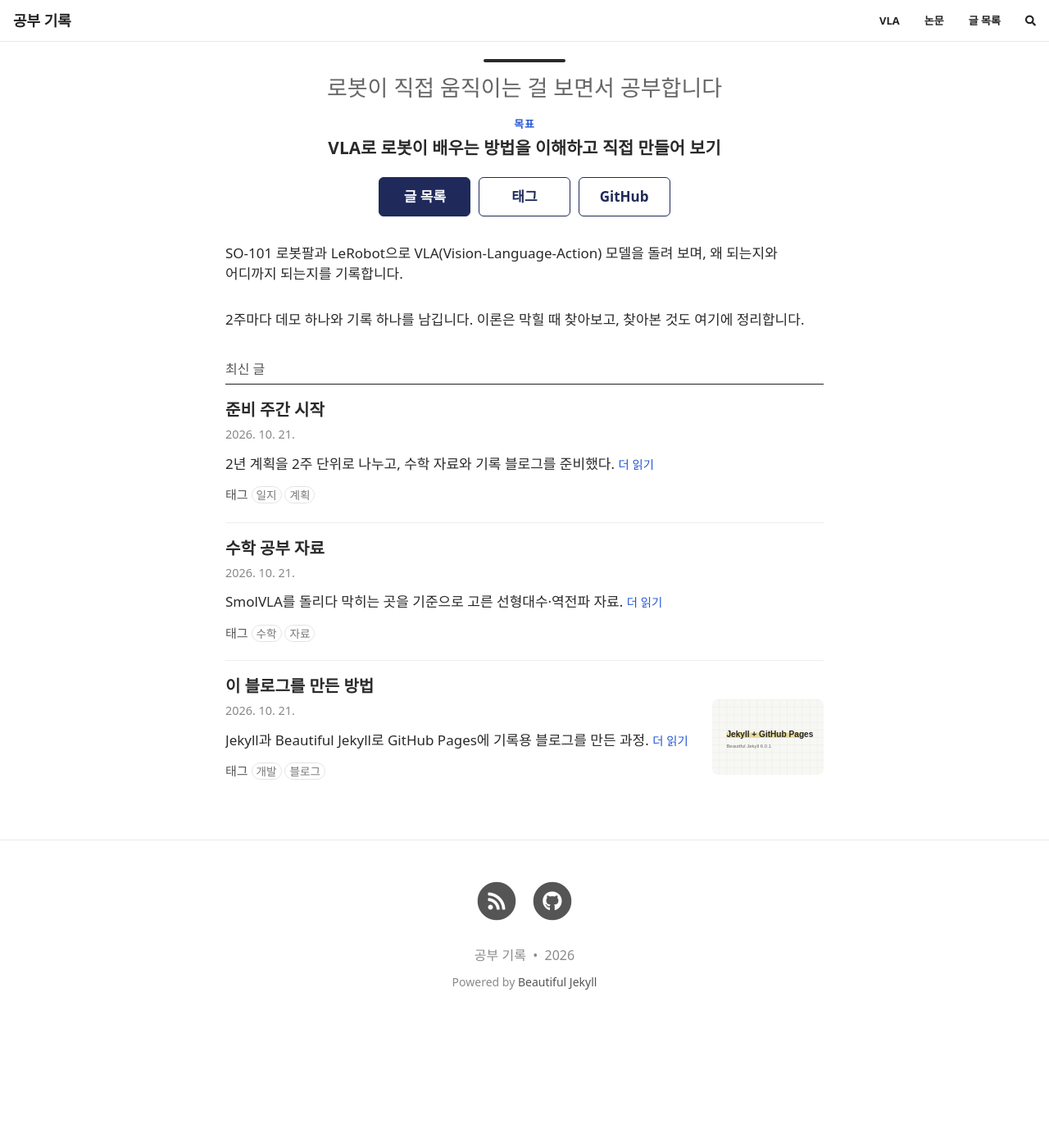
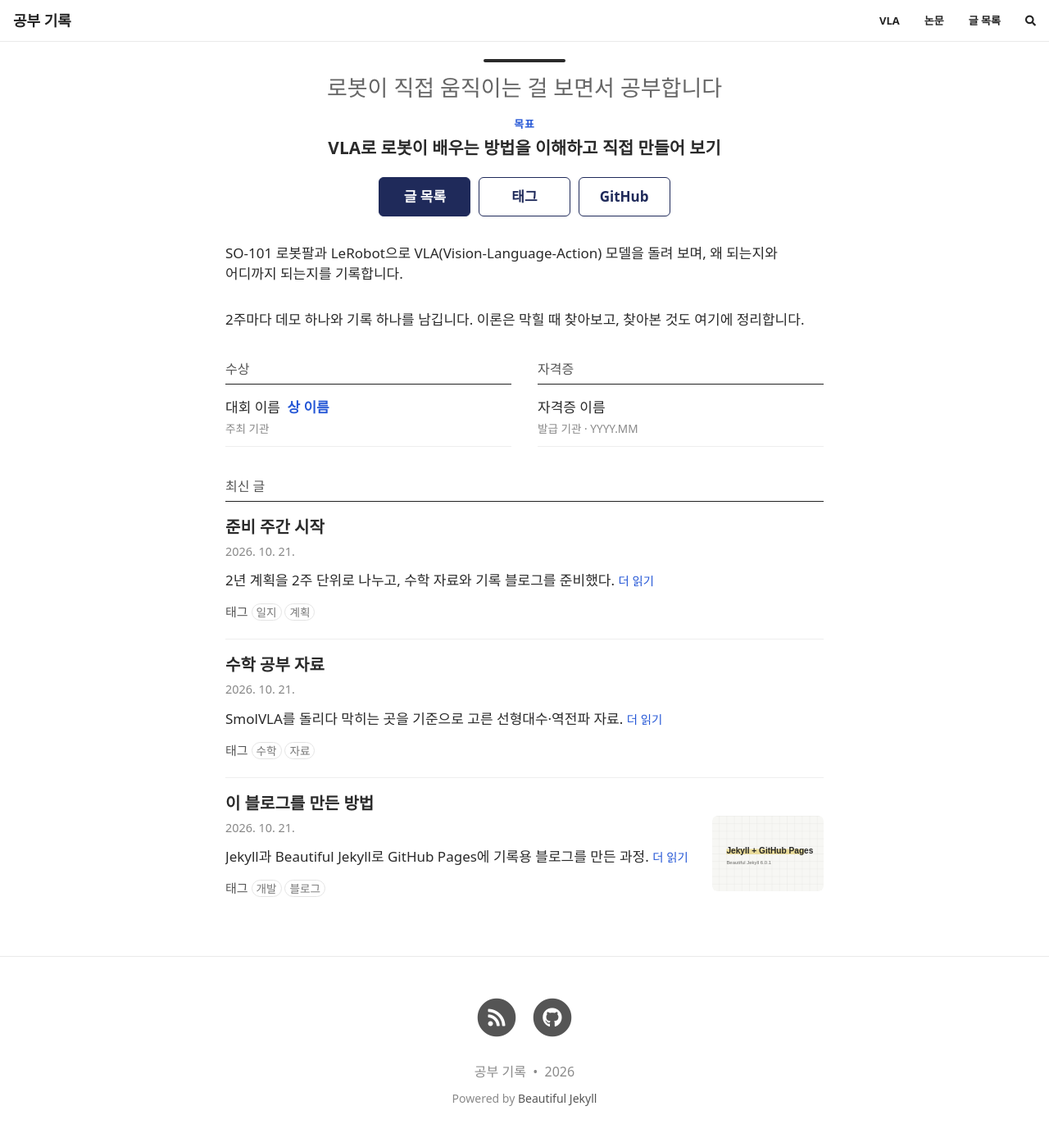
Before and after one commit to chanyee725/chanyee725, a Jekyll site: the page built from index.html, in a window 1280 px wide and 1400 px high, scrolled down 162 px. Shown: the top 1388 px of the window at 82% size. Built offline with Jekyll 4.4.1, drawn with Linux system fonts in a browser that asks for light colours; nearby versions of some CDN libraries; some web fonts are replaced; the list of posts is cut into pages by our own code; comment, search, counter and statistics services are not loaded; before the commit the page ends 1420 px from its top, so only the background shows below that.

Commit message:
feat: add awards and certifications section with placeholder data
Co-Authored-By: Claude Opus 5.5 (1M context) <noreply@anthropic.com>

```diff
--- /dev/null
+++ b/_data/profile.yml
@@ -0,0 +1,12 @@
+# 첫 화면의 수상·자격증. 아래 예시를 실제 내용으로 바꿔 쓴다.
+# awards: title(대회), prize(상), org(주최)
+# certifications: title(자격증), org(발급 기관), date(취득 연월)
+awards:
+  - title: 대회 이름
+    prize: 상 이름
+    org: 주최 기관
+
+certifications:
+  - title: 자격증 이름
+    org: 발급 기관
+    date: YYYY.MM
--- a/assets/css/custom.css
+++ b/assets/css/custom.css
@@ -208,3 +208,49 @@ ul.pagination.blog-pager {
   font-style: normal;
   color: #888;
 }
+
+/* 첫 화면 수상·자격증: 두 칸, 휴대폰에서는 한 칸 */
+.profile-lists {
+  display: grid;
+  grid-template-columns: 1fr 1fr;
+  gap: 2rem;
+  margin-top: 2.5rem;
+  text-align: left;
+}
+.list-title {
+  margin: 0 0 0.25rem;
+  padding-bottom: 0.5rem;
+  border-bottom: 1px solid #222;
+  font-size: 1rem;
+  font-weight: 400;
+  color: #555;
+}
+.cv-list {
+  margin: 0;
+  padding: 0;
+  list-style: none;
+}
+.cv-list li {
+  display: flex;
+  flex-direction: column;
+  padding: 0.55rem 0;
+  border-bottom: 1px solid #eee;
+}
+.cv-main {
+  font-weight: 500;
+}
+.cv-main b {
+  margin-left: 0.25rem;
+  color: #2557d6;
+  font-weight: 600;
+}
+.cv-sub {
+  font-size: 0.85rem;
+  color: #888;
+}
+@media (max-width: 640px) {
+  .profile-lists {
+    grid-template-columns: 1fr;
+    gap: 1.5rem;
+  }
+}
--- a/index.html
+++ b/index.html
@@ -19,5 +19,24 @@ subtitle: 로봇이 직접 움직이는 걸 보면서 공부합니다
     <p>2주마다 데모 하나와 기록 하나를 남깁니다. 이론은 막힐 때 찾아보고, 찾아본 것도 여기에 정리합니다.</p>
   </div>
 
+  <div class="profile-lists">
+    <div>
+      <h2 class="list-title">수상</h2>
+      <ul class="cv-list">
+        {% for a in site.data.profile.awards %}
+        <li><span class="cv-main">{{ a.title }} <b>{{ a.prize }}</b></span><span class="cv-sub">{{ a.org }}</span></li>
+        {% endfor %}
+      </ul>
+    </div>
+    <div>
+      <h2 class="list-title">자격증</h2>
+      <ul class="cv-list">
+        {% for c in site.data.profile.certifications %}
+        <li><span class="cv-main">{{ c.title }}</span><span class="cv-sub">{{ c.org }} · {{ c.date }}</span></li>
+        {% endfor %}
+      </ul>
+    </div>
+  </div>
+
   <h2 class="recent-title">최신 글</h2>
 </section>
```
